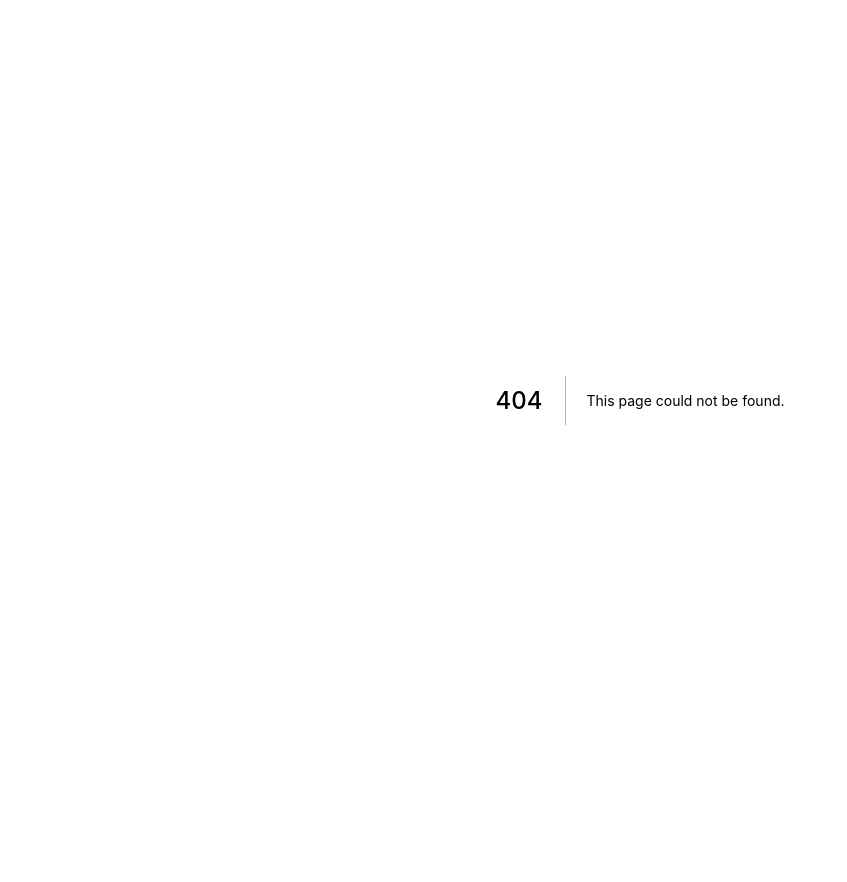
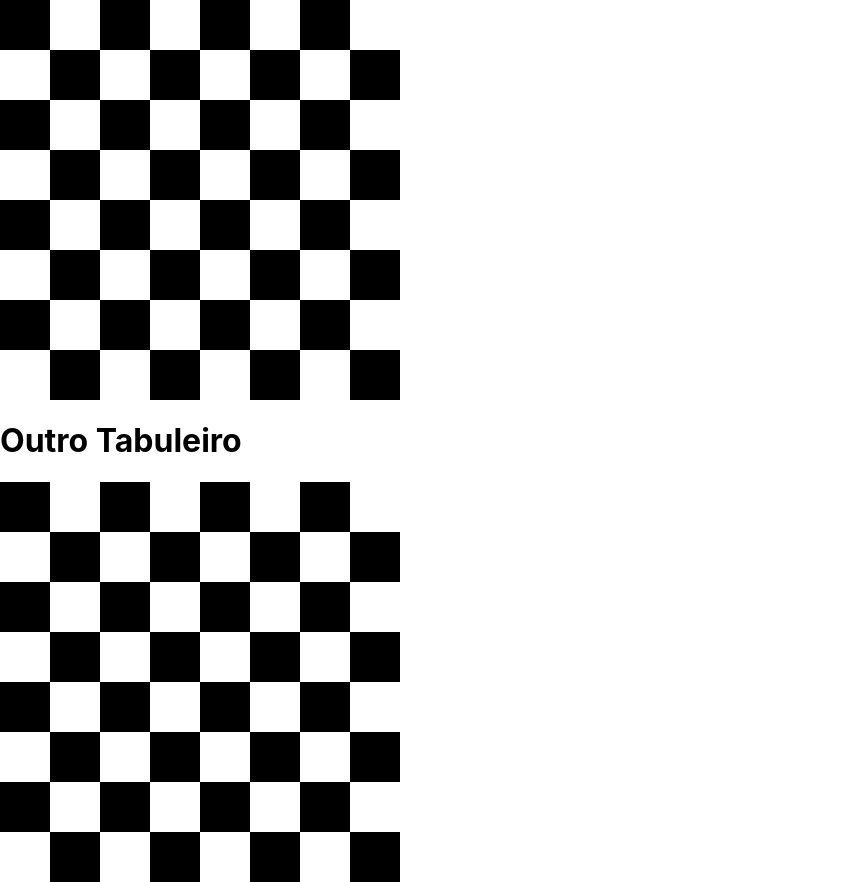
Before and after one commit to Rafael-Bomfim/faculdade_2022_Web, a Next.js app in the folder projeto02/: page /xadrez in a window 1280 px wide. Before the commit this address had no page. Shown: the whole page, without its empty margins (0-847 px from the left). Before the commit the page ends 800 px from the top, so only its background shows below. Built offline with nearby package versions, Linux system fonts and the light colour scheme.

Commit message:
Criando um tabuleiro

```diff
--- /dev/null
+++ b/projeto02/components/celula.jsx
@@ -0,0 +1,10 @@
+import css from "../styles/celula.module.css"
+export default function init(props){
+    return (
+        <>
+            <div
+            style={{backgroundColor: props.preto?"black":"white"}}
+            className={css.cel}></div>
+        </>
+    )
+}
--- /dev/null
+++ b/projeto02/components/linha.jsx
@@ -0,0 +1,17 @@
+import Celula from "./celula"
+import css from "../styles/linha.module.css"
+
+export default function init(props){
+    return (
+        <div className={css.lin}>
+            <Celula preto={props.preto}/>
+            <Celula preto={!props.preto}/>
+            <Celula preto={props.preto}/>
+            <Celula preto={!props.preto}/>
+            <Celula preto={props.preto}/>
+            <Celula preto={!props.preto}/>
+            <Celula preto={props.preto}/>
+            <Celula preto={!props.preto}/>
+        </div>
+    )
+}
--- /dev/null
+++ b/projeto02/components/tabuleiro.jsx
@@ -0,0 +1,16 @@
+import Linha from "./linha"
+
+export default function init(){
+    return (
+        <>
+            <Linha preto/>
+            <Linha/>
+            <Linha preto/>
+            <Linha/>
+            <Linha preto/>
+            <Linha/>
+            <Linha preto/>
+            <Linha/>
+        </>
+    )
+}
--- /dev/null
+++ b/projeto02/pages/xadrez.jsx
@@ -0,0 +1,11 @@
+import Tabuleiro from "../components/tabuleiro"
+
+export default function init(){
+    return (
+        <>
+            <Tabuleiro align-items="center"/>
+            <h1 >Outro Tabuleiro</h1>
+            <Tabuleiro/>
+        </>
+    )
+}
--- /dev/null
+++ b/projeto02/styles/celula.module.css
@@ -0,0 +1,4 @@
+.cel{
+    width: 50px;
+    height: 50px;
+}
--- /dev/null
+++ b/projeto02/styles/linha.module.css
@@ -0,0 +1,3 @@
+.lin{
+    display: flex;
+}
```
